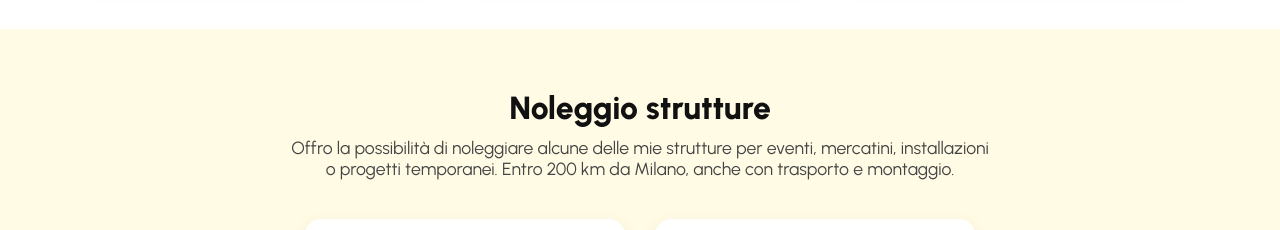
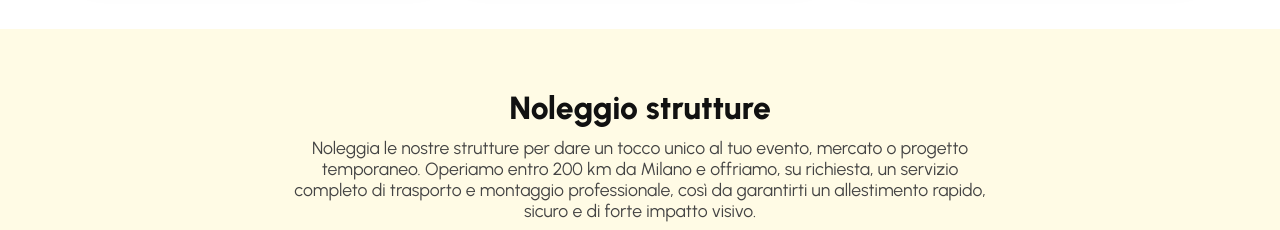
Before and after one commit to fasur33/artigiano-moderno-site, a website: page index.html in a window 1280 px wide. Shown: the part 3660-3890 px from the top of the page. Drawn offline with nearby package versions, Linux system fonts and the light colour scheme; a web font is replaced by a local one.

Commit message:
Update index.html

```diff
--- a/index.html
+++ b/index.html
@@ -713,7 +713,8 @@ Progettiamo e realizziamo soluzioni modulari versatili e resistenti, pensate per
 
   <section class="noleggio" id="noleggio">
     <h2 id="noleggio">Noleggio strutture</h2>
-    <p>Offro la possibilità di noleggiare alcune delle mie strutture per eventi, mercatini, installazioni o progetti temporanei. Entro 200 km da Milano, anche con trasporto e montaggio.</p>
+    <p>Noleggia le nostre strutture per dare un tocco unico al tuo evento, mercato o progetto temporaneo. Operiamo entro 200 km da Milano e offriamo, su richiesta, un servizio completo di trasporto e montaggio professionale,
+      così da garantirti un allestimento rapido, sicuro e di forte impatto visivo.</p>
 
     <div class="noleggio-card-container">
       <!-- CUPOLA CHIOSCO -->
```
